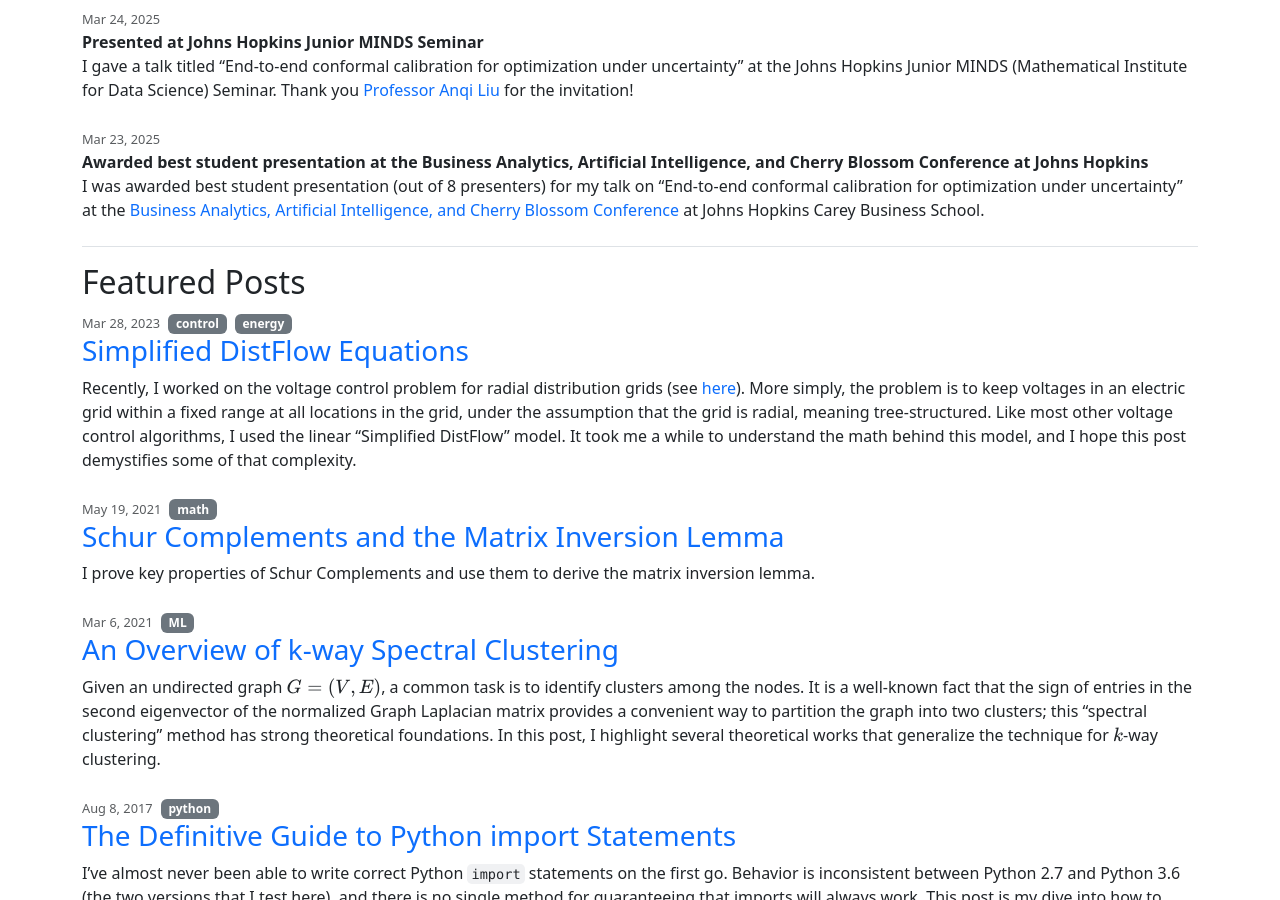
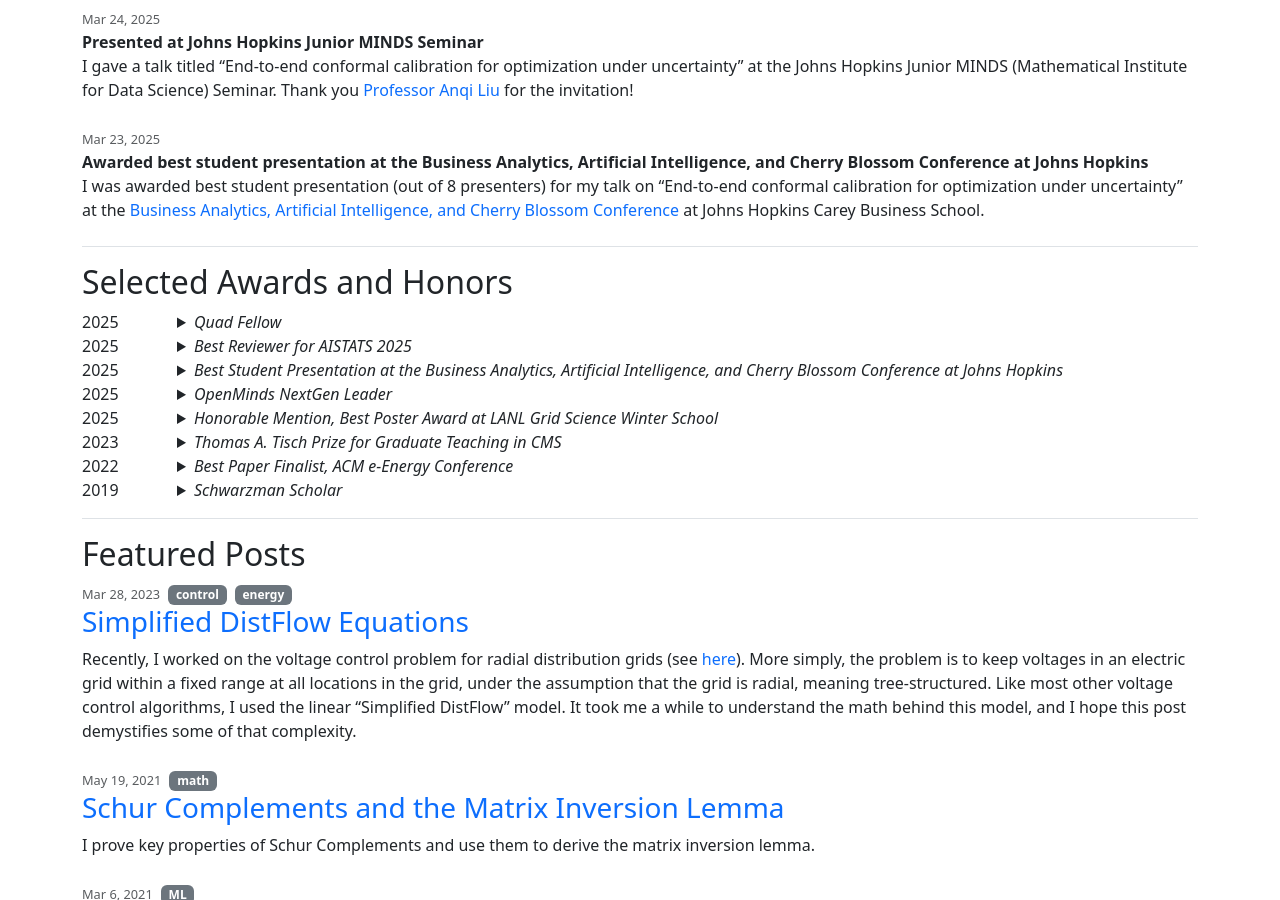
Before and after one commit to chrisyeh96/chrisyeh96.github.io, a Jekyll site: the page built from index.md, in a window 1280 px wide and 900 px high, scrolled down 2175 px. Built offline with Jekyll 4.4.1, drawn with Linux system fonts in a browser that asks for light colours.

Commit message:
Home: add selected awards and honors

```diff
--- /dev/null
+++ b/_data/awards.yml
@@ -0,0 +1,31 @@
+- year: 2025
+  title: Quad Fellow
+  description: I am among 37 graduate students (5 in USA) selected for the [2025 Quad Fellowship](https://www.quadfellowship.org/2025-fellows/christopher-yeh), and I am featured in [Caltech News](https://www.caltech.edu/about/news/2025-quad-fellows). The Quad Fellowship is an initiative of the governments of The Quad countries (Australia, India, Japan, USA) to build ties among the next generation of STEM leaders.
+
+- year: 2025
+  title: Best Reviewer for AISTATS 2025
+  description: I am one of 126 reviewers out of 3120 total reviewers to receive the [AISTATS 2025 Best Reviewer Award](https://aistats.org/aistats2025//awards.html).
+
+- year: 2025
+  title: Best Student Presentation at the Business Analytics, Artificial Intelligence, and Cherry Blossom Conference at Johns Hopkins
+  description: I was awarded best student presentation (out of 8 presenters) for my talk on "End-to-end conformal calibration for optimization under uncertainty" at the [Business Analytics, Artificial Intelligence, and Cherry Blossom Conference](https://carey.jhu.edu/events/business-analytics-artificial-intelligence-and-cherry-blossom-conference) at Johns Hopkins Carey Business School.
+
+- year: 2025
+  title: OpenMinds NextGen Leader
+  description: I am one of 32 graduate students selected for the OpenMinds NextGen Leaders program. OpenMinds is a non-profit organization building a network of leaders to tackle the dual challenges of more energy, less emissions, fast.
+
+- year: 2025
+  title: Honorable Mention, Best Poster Award at LANL Grid Science Winter School
+  description: I received an honorable mention for best poster award for my poster on "End-to-end conformal calibration for robust grid-scale battery storage optimization" at the [2025 LANL Grid Science Winter School](https://web.cvent.com/event/30a7abad-62ae-489e-917f-4c842430403e/summary?environment=P2) hosted at Los Alamos National Laboratory.
+
+- year: 2023
+  title: Thomas A. Tisch Prize for Graduate Teaching in CMS
+  description: This prive is awarded to 1 Caltech CMS department graduate teaching assistant each year.
+
+- year: 2022
+  title: Best Paper Finalist, ACM e-Energy Conference
+  description: Our paper, "Robust online voltage control with an unknown grid topology," was selected as one of 3 best paper finalists (out of 35 accepted papers) at the [2022 ACM e-Energy Conference](https://energy.acm.org/conferences/eenergy/2022/).
+
+- year: 2019
+  title: Schwarzman Scholar
+  description: I was among 147 Schwarzman Scholars selected from over 2,800 applicants from 38 countries for the 4th cohort of the Schwarzman Scholars program at Tsinghua University in Beijing, China.
--- a/_layouts/home.html
+++ b/_layouts/home.html
@@ -77,6 +77,21 @@ layout: default
   </ul>
 </div>
 
+<div class="border-bottom pb-3 mb-3">
+  <h2>Selected Awards and Honors</h2>
+  {%- for award in site.data.awards -%}
+  <div class="row">
+    <div class="col-2 col-lg-1">{{ award.year }}</div>
+    <div class="col-10 col-lg-11">
+      <details class="award">
+      <summary class="fst-italic">{{ award.title }}</summary>
+      {{ award.description | markdownify }}
+      </details>
+    </div>
+  </div>
+  {%- endfor -%}
+</div>
+
 <div class="mb-3">
 <h2>Featured Posts</h2>
 <ul class="post-list">
```
